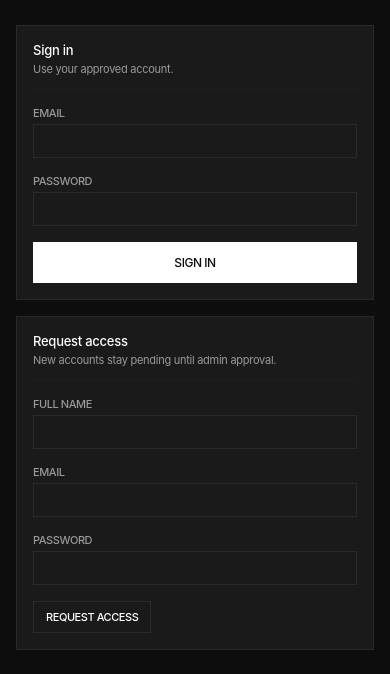
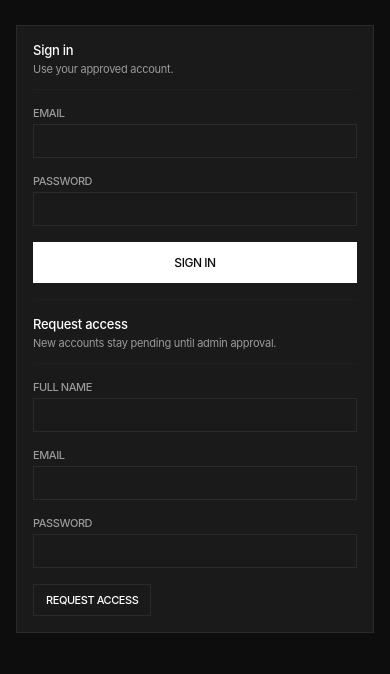
Before and after one commit to Ram-RB/inventory, a website: page index.html in a window 390 px wide. Shown: the part 225-899 px from the top of the page. Drawn offline with Linux system fonts and the light colour scheme.

Commit message:
Combine auth actions into one card

```diff
--- a/index.html
+++ b/index.html
@@ -17,8 +17,8 @@
           </div>
         </div>
 
-        <div class="auth-actions">
-          <form class="auth-card" id="loginForm">
+        <div class="auth-card auth-combined">
+          <form class="auth-section" id="loginForm">
             <div class="auth-card-head">
               <h3>Sign in</h3>
               <p>Use your approved account.</p>
@@ -37,7 +37,7 @@
             <button class="primary-action" type="submit" id="loginSubmit">Sign in</button>
           </form>
 
-          <form class="auth-card" id="signupForm">
+          <form class="auth-section" id="signupForm">
             <div class="auth-card-head">
               <h3>Request access</h3>
               <p>New accounts stay pending until admin approval.</p>
--- a/styles.css
+++ b/styles.css
@@ -70,7 +70,7 @@ button:disabled {
 .auth-panel {
   display: grid;
   min-height: 100vh;
-  grid-template-columns: minmax(0, 1fr) minmax(320px, 420px);
+  grid-template-columns: minmax(0, 1fr) minmax(520px, 620px);
   gap: 48px;
   align-items: center;
 }
@@ -134,9 +134,22 @@ h1 {
   padding: 16px;
 }
 
-.auth-actions {
+.auth-combined {
+  grid-template-columns: 1fr 1fr;
+  gap: 0;
+}
+
+.auth-section {
   display: grid;
+  align-content: start;
   gap: 16px;
+  min-width: 0;
+}
+
+.auth-section + .auth-section {
+  margin-left: 16px;
+  padding-left: 16px;
+  border-left: 1px solid var(--divider);
 }
 
 .auth-card-head {
@@ -681,6 +694,19 @@ h2 {
     grid-template-columns: 1fr;
   }
 
+  .auth-combined {
+    grid-template-columns: 1fr;
+  }
+
+  .auth-section + .auth-section {
+    margin-top: 16px;
+    margin-left: 0;
+    padding-top: 16px;
+    padding-left: 0;
+    border-top: 1px solid var(--divider);
+    border-left: 0;
+  }
+
   .panel-heading {
     display: block;
   }
```
